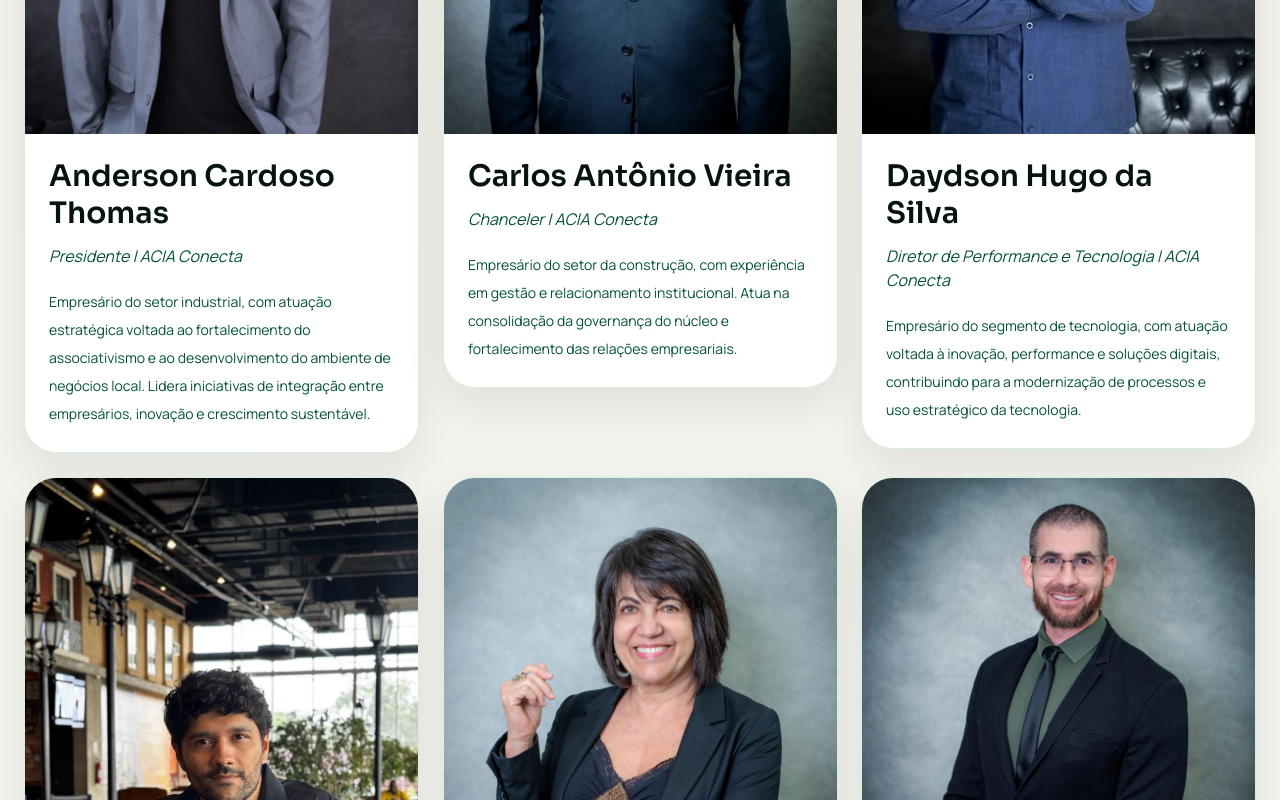
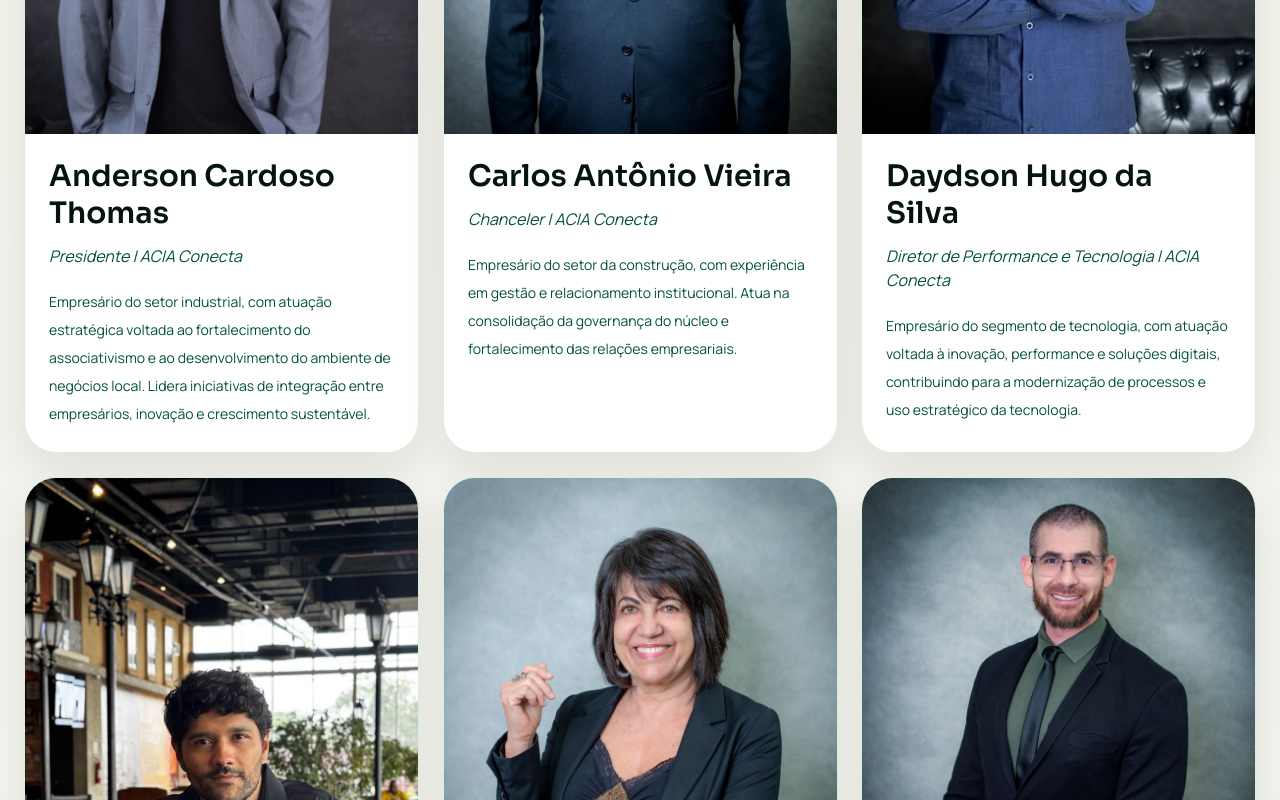
Before and after one commit to daydsonhugo/acia_conecta, a React (Vite) app: page /diretoria in a window 1280 px wide. Shown: the part 760-1560 px from the top of the page. Built offline with nearby package versions, Linux system fonts and the light colour scheme.

Commit message:
Align board and showcase card heights

```diff
--- a/src/components/BoardCard.tsx
+++ b/src/components/BoardCard.tsx
@@ -6,7 +6,7 @@ type BoardCardProps = {
 
 export function BoardCard({ member }: BoardCardProps) {
   return (
-    <article className="overflow-hidden rounded-[2rem] border border-conecta-100 bg-white shadow-panel transition duration-300 hover:-translate-y-1 hover:shadow-soft">
+    <article className="flex h-full flex-col overflow-hidden rounded-[2rem] border border-conecta-100 bg-white shadow-panel transition duration-300 hover:-translate-y-1 hover:shadow-soft">
       <div className="aspect-[4/4.75] overflow-hidden bg-[radial-gradient(circle_at_top,#eef8f2_0%,#d7efdf_40%,#c4e4d0_100%)]">
         <img
           src={member.image}
@@ -15,12 +15,12 @@ export function BoardCard({ member }: BoardCardProps) {
         />
       </div>
 
-      <div className="p-6">
+      <div className="flex flex-1 flex-col p-6">
         <h3 className="font-display text-[1.85rem] font-semibold leading-tight text-conecta-900">
           {member.name}
         </h3>
         <p className="mt-3 text-base italic text-conecta-700">{member.role}</p>
-        <p className="mt-5 text-sm leading-7 text-conecta-700">{member.bio}</p>
+        <p className="mt-5 flex-1 text-sm leading-7 text-conecta-700">{member.bio}</p>
       </div>
     </article>
   );
--- a/src/components/ShowcaseCard.tsx
+++ b/src/components/ShowcaseCard.tsx
@@ -25,15 +25,15 @@ const iconByType: Record<LinkType, ReactNode> = {
 
 export function ShowcaseCard({ member }: ShowcaseCardProps) {
   return (
-    <article className="overflow-hidden rounded-[2rem] border border-conecta-100 bg-white shadow-panel">
+    <article className="flex h-full flex-col overflow-hidden rounded-[2rem] border border-conecta-100 bg-white shadow-panel">
       <div className="aspect-[16/10] overflow-hidden bg-gradient-to-br from-conecta-50 to-white">
         <img src={member.image} alt={member.name} className="h-full w-full object-contain p-6" />
       </div>
 
-      <div className="p-6">
+      <div className="flex flex-1 flex-col p-6">
         <h3 className="font-display text-3xl font-semibold text-conecta-900">{member.name}</h3>
         <p className="mt-2 text-base italic text-conecta-600">{member.tagline}</p>
-        <p className="mt-4 text-sm leading-7 text-conecta-700">{member.description}</p>
+        <p className="mt-4 flex-1 text-sm leading-7 text-conecta-700">{member.description}</p>
 
         <div className="mt-6 flex flex-wrap gap-3">
           {member.links.map((link) => (
--- a/src/pages/BoardPage.tsx
+++ b/src/pages/BoardPage.tsx
@@ -15,12 +15,12 @@ export function BoardPage() {
           <p className="mt-5 text-lg text-conecta-700">{boardPeriod}</p>
         </ScrollReveal>
 
-        <div className="mt-12 grid gap-6 md:grid-cols-2 xl:grid-cols-3">
+        <div className="mt-12 grid items-stretch gap-6 md:grid-cols-2 xl:grid-cols-3">
           {boardMembers.map((member, index) => (
             <ScrollReveal
               key={member.id}
               delay={(index % 3) * 90}
-              className="h-full"
+              className="h-full self-stretch"
             >
               <BoardCard member={member} />
             </ScrollReveal>
--- a/src/pages/ShowcasePage.tsx
+++ b/src/pages/ShowcasePage.tsx
@@ -15,12 +15,12 @@ export function ShowcasePage() {
           </p>
         </ScrollReveal>
 
-        <div className="mt-12 grid gap-6 xl:grid-cols-2">
+        <div className="mt-12 grid items-stretch gap-6 xl:grid-cols-2">
           {showcaseMembers.map((member, index) => (
             <ScrollReveal
               key={member.id}
               delay={(index % 2) * 90}
-              className="h-full"
+              className="h-full self-stretch"
             >
               <ShowcaseCard member={member} />
             </ScrollReveal>
```
